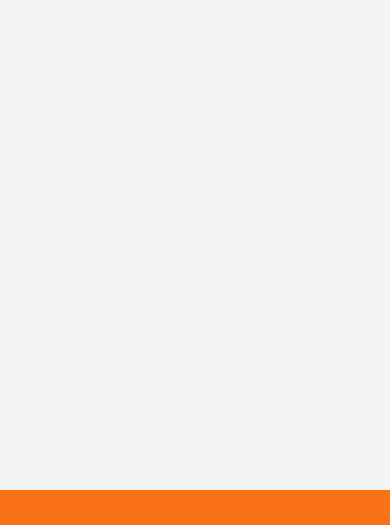
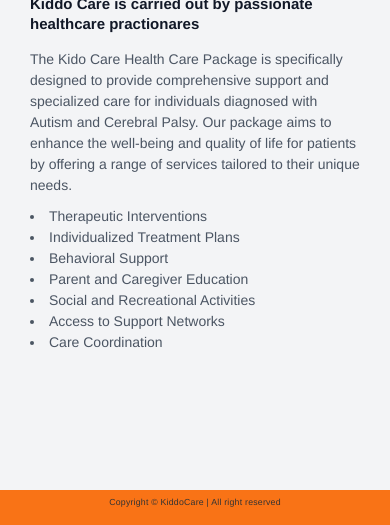
Before and after one commit to Annetaliya/Kido-care_web, a Flask app: template templates/about.html in a window 390 px wide; the page is wider, and only the part inside the window is pictured. Shown: the part 319-844 px from the top of that part. Run offline with Flask 3, Linux system fonts and the light colour scheme; the template is opened without the code that fills it, so the values that code supplies are empty; some libraries are stand-ins or nearby versions.

Commit message:
About Us

```diff
--- a/templates/about.html
+++ b/templates/about.html
@@ -29,7 +29,33 @@
                 </li>
             </ul>
         </header>
+        <!-- component -->
+<div class="px-6 text-gray-600">
+    <div class="container m-auto px-6 text-gray-600 md:px-12 xl:px-6">
+        <div class="space-y-6 md:space-y-0 md:flex md:gap-6 lg:items-center lg:gap-12">
+          <div class="md:5/12 lg:w-5/12">
+            <img src="https://tailus.io/sources/blocks/left-image/preview/images/startup.png" alt="image" loading="lazy" width="" height="">
+          </div>
+          <div class="md:7/12 lg:w-6/12">
+            <h2 class="text-2xl text-gray-900 font-bold md:text-4xl">Kiddo Care is carried out by passionate healthcare practionares</h2>
+            <p class="mt-6 text-gray-600">The Kido Care Health Care Package is specifically designed to provide comprehensive support and specialized care for individuals diagnosed with Autism and Cerebral Palsy. Our package aims to enhance the well-being and quality of life for patients by offering a range of services tailored to their unique needs.</p>
+            <p class="mt-4 text-gray-600"> <li>Therapeutic Interventions</li>
+                <li>Individualized Treatment Plans</li>
+                <li>Behavioral Support</li>
+                <li>Parent and Caregiver Education</li>
+                <li>Social and Recreational Activities</li>
+                <li>Access to Support Networks</li>
+                <li>Care Coordination</li></p>
+          </div>
+        </div>
+    </div>
+  </div>
         <footer class="bg-orange-500 absolute bottom-0 left-0 right-0 h-14">
+            <div class="text-center">
+                <span class="text-sm tracking-wide"
+                  >Copyright © KiddoCare <span id="year"></span> | All right reserved</span
+                >
+            </div>
         </footer>
 
 
```
